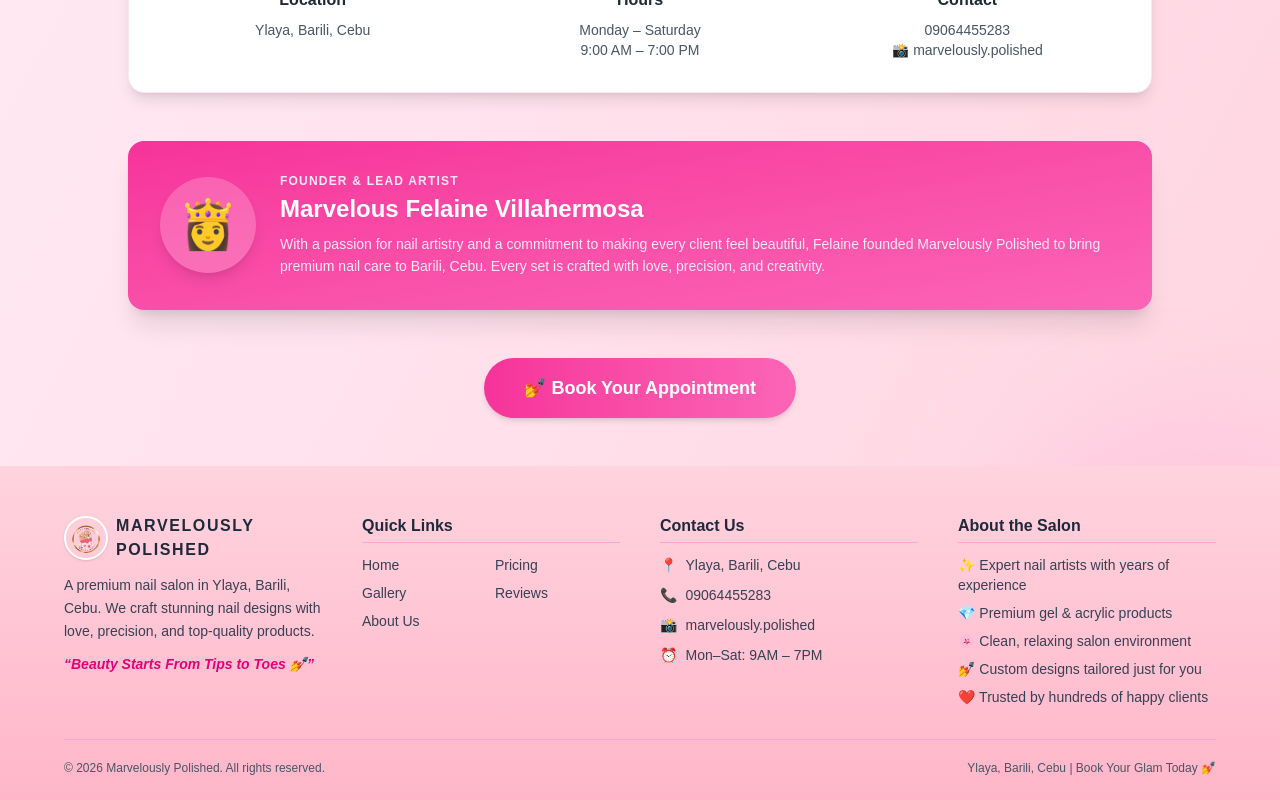
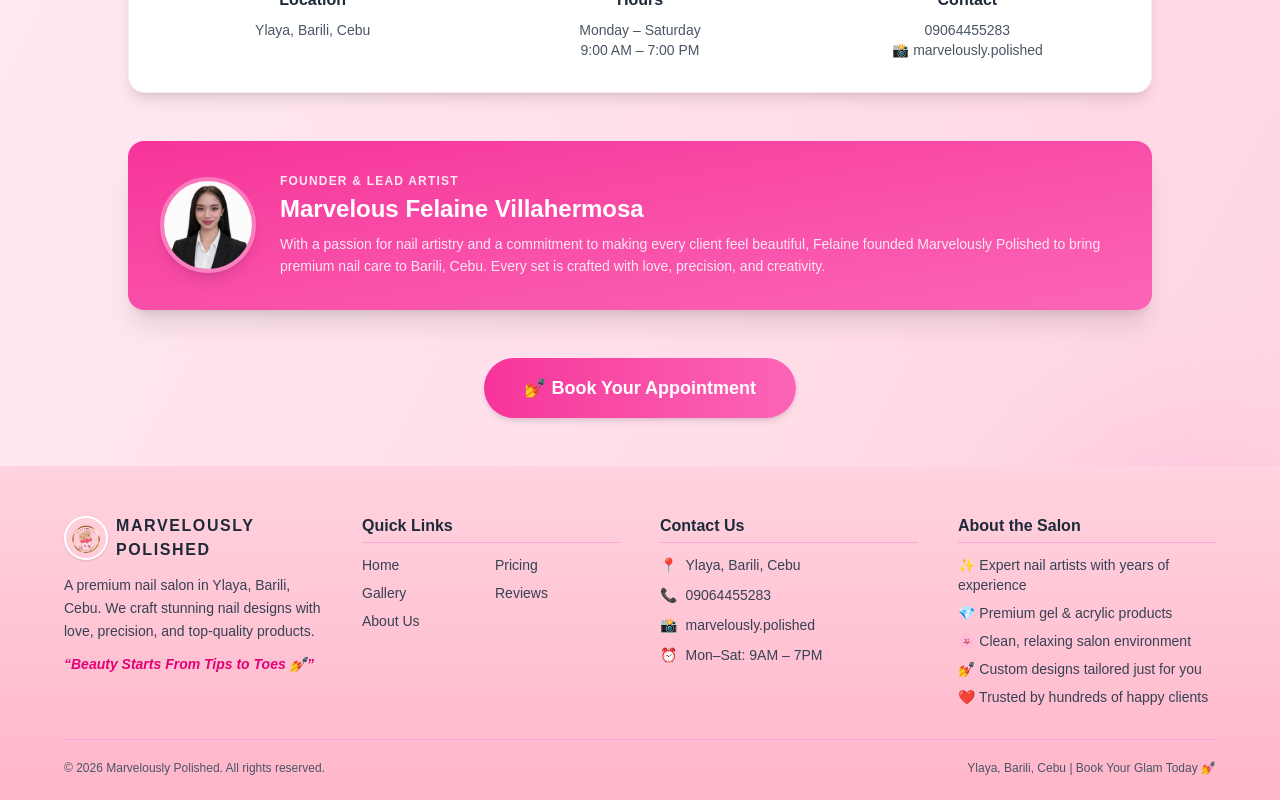
Before and after one commit to rhigovillahermosa18-star/Capstone, a Next.js app: page /about in a window 1280 px wide. Shown: the part 1620-2420 px from the top of the page. Built offline with nearby package versions, Linux system fonts and the light colour scheme.

Commit message:
update project files

```diff
--- a/app/about/page.tsx
+++ b/app/about/page.tsx
@@ -115,7 +115,9 @@ export default function AboutUs() {
 
           {/* Founder */}
           <div className="bg-gradient-to-br from-pink-500 to-pink-400 rounded-2xl shadow-xl p-8 text-white flex flex-col md:flex-row items-center gap-6">
-            <div className="w-24 h-24 rounded-full bg-white/20 flex items-center justify-center text-5xl flex-shrink-0 shadow-lg">👸</div>
+            <div className="w-24 h-24 rounded-full overflow-hidden flex-shrink-0 shadow-lg border-4 border-white/30">
+              <Image src="/founder.jpg" alt="Marvelous Felaine Villahermosa" width={96} height={96} className="w-full h-full object-cover" />
+            </div>
             <div className="text-center md:text-left">
               <p className="text-xs font-semibold uppercase tracking-widest text-pink-100 mb-1">Founder & Lead Artist</p>
               <h3 className="text-2xl font-extrabold mb-2">Marvelous Felaine Villahermosa</h3>
```
Also changed, not shown: public/founder.jpg (added).
